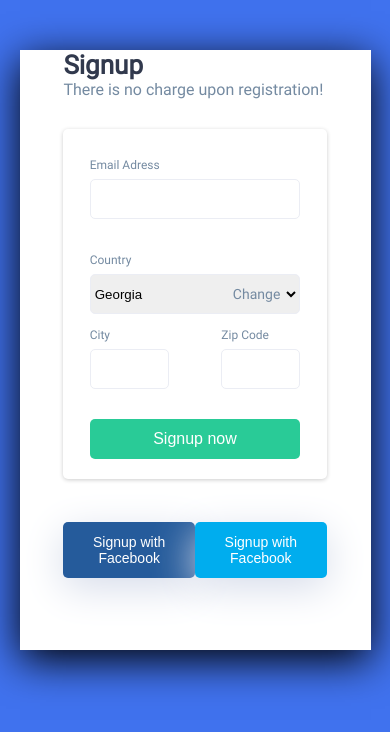
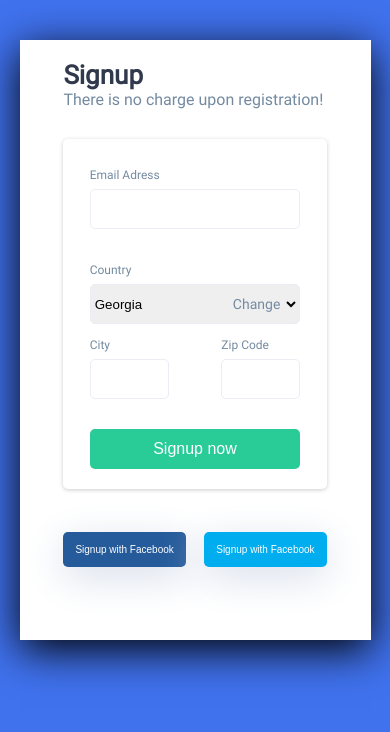
Before and after one commit to konstantine999/final-project-signup, a plain HTML site: page index.html in a window 390 px wide. Drawn offline with Linux system fonts and the light colour scheme.

Commit message:
project done

```diff
--- a/style.css
+++ b/style.css
@@ -34,7 +34,7 @@ body {
     top: 50px;
 }
 .signup-top {
-    margin-top: 50px;
+    padding-top: 50px;
 }
 .signup-item {
     max-width: 75%;
@@ -190,7 +190,14 @@ input::-webkit-inner-spin-button {
     .background-image {
         display: none;
     }
+    .signup-top {
+        padding-top: 20px;
+    }
     .signup-top h1 {
         font-size: 26px;
     }
+    .social-signup button:first-child,
+    .social-signup button:last-child {
+        font-size: 10px;
+    }
 }
```
